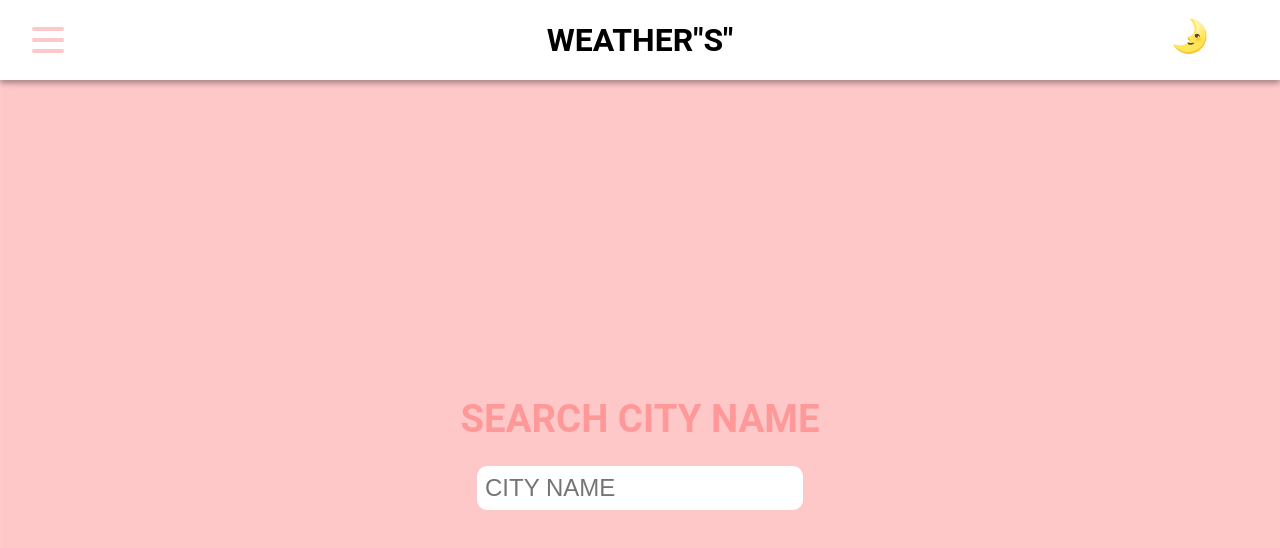
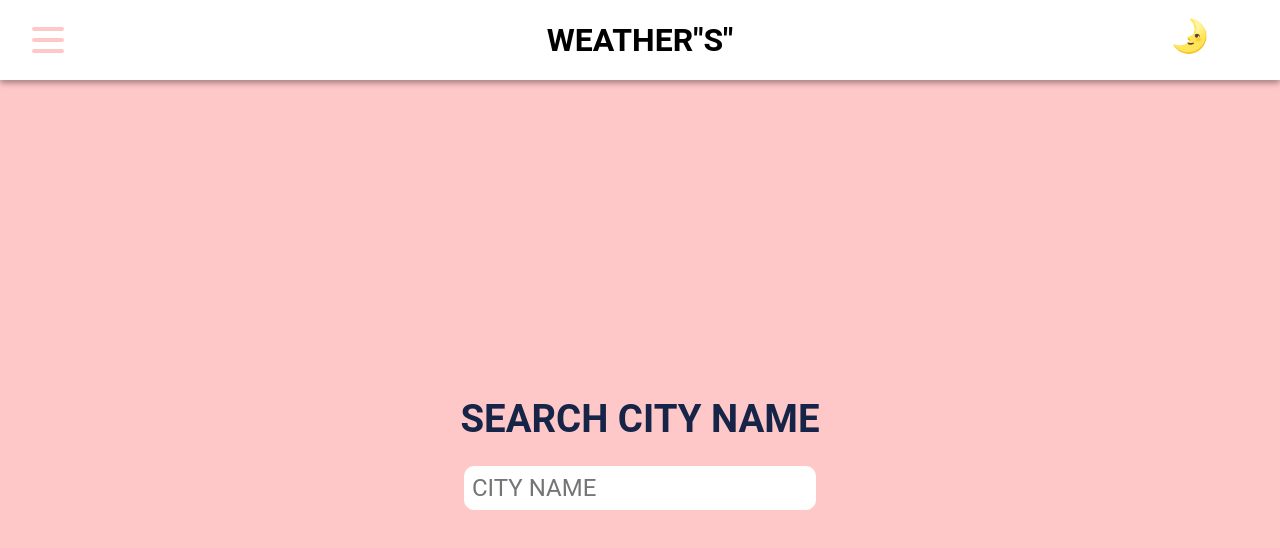
Before and after one commit to sunhwa508/weather-app, a React (Create React App) app: page /weather-app/add in a window 1280 px wide. Shown: the top 548 px of the page. Built offline with nearby package versions, Linux system fonts and the light colour scheme; no server answers; a web font is replaced by a local one.

Commit message:
refactoring

```diff
--- a/src/api.js
+++ b/src/api.js
@@ -26,3 +26,12 @@ export const searchApi = {
       },
     }),
 };
+
+export const detailApi = {
+  detailApi: (cityId) =>
+    api.get("/", {
+      params: {
+        id: cityId,
+      },
+    }),
+};
--- a/src/component/citydetail/citydetail.js
+++ b/src/component/citydetail/citydetail.js
@@ -1,30 +1,18 @@
 import React, { useState, useEffect } from "react";
 import { useParams, useHistory } from "react-router-dom";
-import axios from "axios";
+import { detailApi } from "../../api";
 import { StyledDetail, StyledButton } from "./citydetail.styled";
 export default function CityDetail() {
   const [card, setCard] = useState();
   const history = useHistory();
   const { cityId } = useParams();
-  const api = axios.create({
-    baseURL: "https://api.openweathermap.org/data/2.5/weather/",
-    params: {
-      appid: "c464608a0909ecb7b521f7e1cde53200",
-      units: "metric",
-    },
-  });
-
   function handleClick() {
     history.go(-1);
   }
 
   useEffect(() => {
-    api
-      .get("/", {
-        params: {
-          id: cityId,
-        },
-      })
+    detailApi
+      .detailApi(cityId)
       .then((data) => {
         setCard(data.data);
       })
--- a/src/component/customButton/custombtn.css
+++ b/src/component/customButton/custombtn.css
@@ -4,9 +4,11 @@
   padding: 10px 20px;
   text-align: center;
   border-radius: 10px;
+  border: none;
   margin-top: 10px;
   cursor: pointer;
   transition: all 0.3s cubic-bezier(1, 0.8, 0.25, 1);
+  outline: none;
 }
 
 .custombtn:hover {
--- a/src/component/sidebar/sidebar.jsx
+++ b/src/component/sidebar/sidebar.jsx
@@ -2,25 +2,27 @@ import React, { useState, useEffect } from "react";
 import { StyledMenu } from "./Menu.styled";
 import { Link } from "react-router-dom";
 import { auth } from "../../firebase.utils";
+import { lightTheme, darkTheme } from "../../theme";
+const Menu = ({ toggle, theme, currentUser }) => {
+  const icon = theme === "light" ? lightTheme.icon : darkTheme.icon;
 
-const Menu = ({ toggle, theme, currentUser }) => {
   return (
     <StyledMenu toggle={toggle}>
       <Link to="/" style={{ fontSize: "2rem" }}>
         <span role="img" aria-label="HOME">
-          {theme === "light" ? "✿" : "🌚 "}
+          {icon}
         </span>
         HOME
       </Link>
       <Link to="/add" style={{ fontSize: "2rem" }}>
         <span role="img" aria-label="SEARCH">
-          {theme === "light" ? "✿" : "🌚 "}
+          {icon}
         </span>
         SEARCH
       </Link>
       <Link to="/detail" style={{ fontSize: "2rem" }}>
         <span role="img" aria-label="DETAIL">
-          {theme === "light" ? "✿" : "🌚 "}
+          {icon}
         </span>
         DETAIL
       </Link>
@@ -33,14 +35,14 @@ const Menu = ({ toggle, theme, currentUser }) => {
           to="/"
         >
           <span role="img" aria-label="LOGIN">
-            {theme === "light" ? "✿" : "🌚 "}
+            {icon}
           </span>
           LOGOUT
         </Link>
       ) : (
         <Link to="/signin" style={{ fontSize: "2rem" }}>
           <span role="img" aria-label="LOGIN">
-            {theme === "light" ? "✿" : "🌚 "}
+            {icon}
           </span>
           LOGIN
         </Link>
--- a/src/global.js
+++ b/src/global.js
@@ -9,8 +9,9 @@ export const GlobalStyles = createGlobalStyle`
   *, *::after, *::before {
     box-sizing: border-box;
   }
-  p,h2,h1,button{
+  p,h2,h1,button,input{
     font-family: 'Roboto', sans-serif;
+    outline: none
   }
   body {
     align-items: center;
--- a/src/page/main/main.style.js
+++ b/src/page/main/main.style.js
@@ -2,7 +2,7 @@ import styled from "styled-components";
 
 export const Mainstyled = styled.h1`
   text-align: center;
-  color: #f67280;
+  color: ${({ theme }) => theme.text};
   font-family: "Gamja Flower", cursive;
   text-transform: uppercase;
 `;
--- a/src/theme.js
+++ b/src/theme.js
@@ -1,24 +1,19 @@
-export const theme = {
-  primaryDark: "#000000",
-  primaryLight: "#ee8572",
-  primaryHover: "#d63447",
-  mobile: "576px",
-};
-
 export const lightTheme = {
   body: "#ffc8c8",
-  text: "#ff9999",
+  text: "#162447",
   toggleBorder: "#FFF",
   gradient: "linear-gradient(#39598A, #79D7ED)",
   mobile: "576px",
   Hover: "#d63447",
+  icon: "🌤 ",
 };
 
 export const darkTheme = {
   body: "#444f5a",
-  text: "#ff9999",
+  text: "#f4eeff",
   toggleBorder: "#6B8096",
   gradient: "linear-gradient(#091236, #1E215D)",
   mobile: "576px",
   Hover: "#d63547",
+  icon: "☁ ",
 };
```
Also changed, not shown: src/component/customButton/customButton.js (+9 -0 lines).
